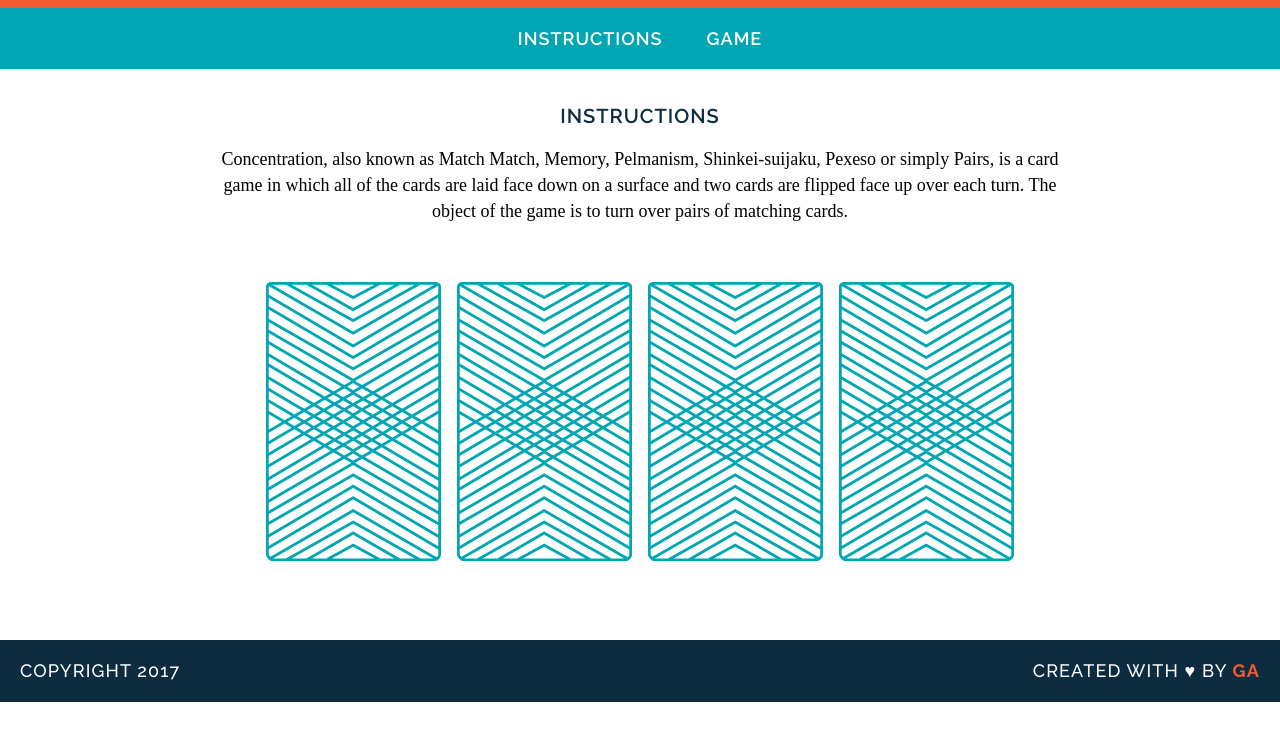
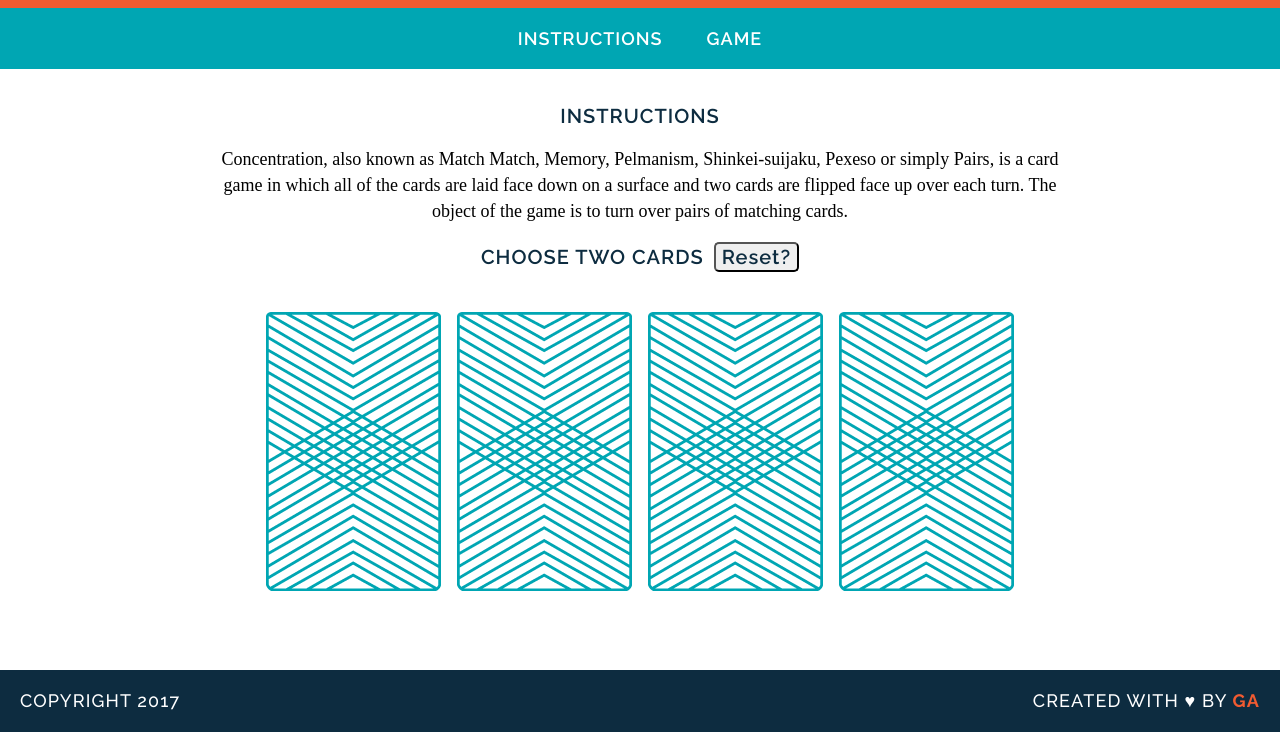
Before and after one commit to lhilt/GA-memory-game, a plain HTML site: page memory_game/index.html in a window 1280 px wide. Shown: the part 105-837 px from the top of the page. Before the commit the page ends 807 px from the top, so only its background shows below. Drawn offline with Linux system fonts and the light colour scheme; a web font is replaced by a local one.

Commit message:
Add "result" message and nonfunctional "Reset" button with styling

```diff
--- a/memory_game/css/style.css
+++ b/memory_game/css/style.css
@@ -34,13 +34,29 @@ h1 {
 	margin: 0;
 }
 
-h2 {
+h2, #result {
 	font-family: "Raleway", san-serif;
 	color: #0D2C40;
 	letter-spacing: 1px;
 	font-weight: 600;
 	font-size: 20px;
 	text-transform: uppercase;
+}
+
+button {
+	font-family: "Raleway", san-serif;
+	color: #0D2C40;
+	letter-spacing: 1px;
+	font-weight: 600;
+	font-size: 20px;
+	margin-left: 10px;
+	border-width: 2px;
+	border-radius: 5px;
+}
+
+button:hover {
+	cursor: pointer;
+	background-color: #C7C7C7;
 }
 
 a {
--- a/memory_game/index.html
+++ b/memory_game/index.html
@@ -21,7 +21,9 @@
 			down on a surface and two cards are flipped face up
 			over each turn. The object of the game is to turn over
 			pairs of matching cards. </p>
-
+		<div>
+			<span id="result">Choose two cards</span><button>Reset?</button>
+		</div>
 		<div id="game-board" class="board clearfix"></div>
 	</main>
 	<footer class="clearfix">
--- a/memory_game/js/main.js
+++ b/memory_game/js/main.js
@@ -34,10 +34,11 @@ function createBoard() {
 
 function checkForMatch() {
 	if (cardsInPlay.length === 2) {
+		var result = document.getElementById("result");
 		if (cardsInPlay[0] === cardsInPlay[1]) {
-			alert("You found a match!");
+			result.innerHTML = "You found a match! ";
 		} else {
-			alert("Sorry, try again.");
+			result.innerHTML = "Sorry, try again. ";
 		}
 	}
 }
```
